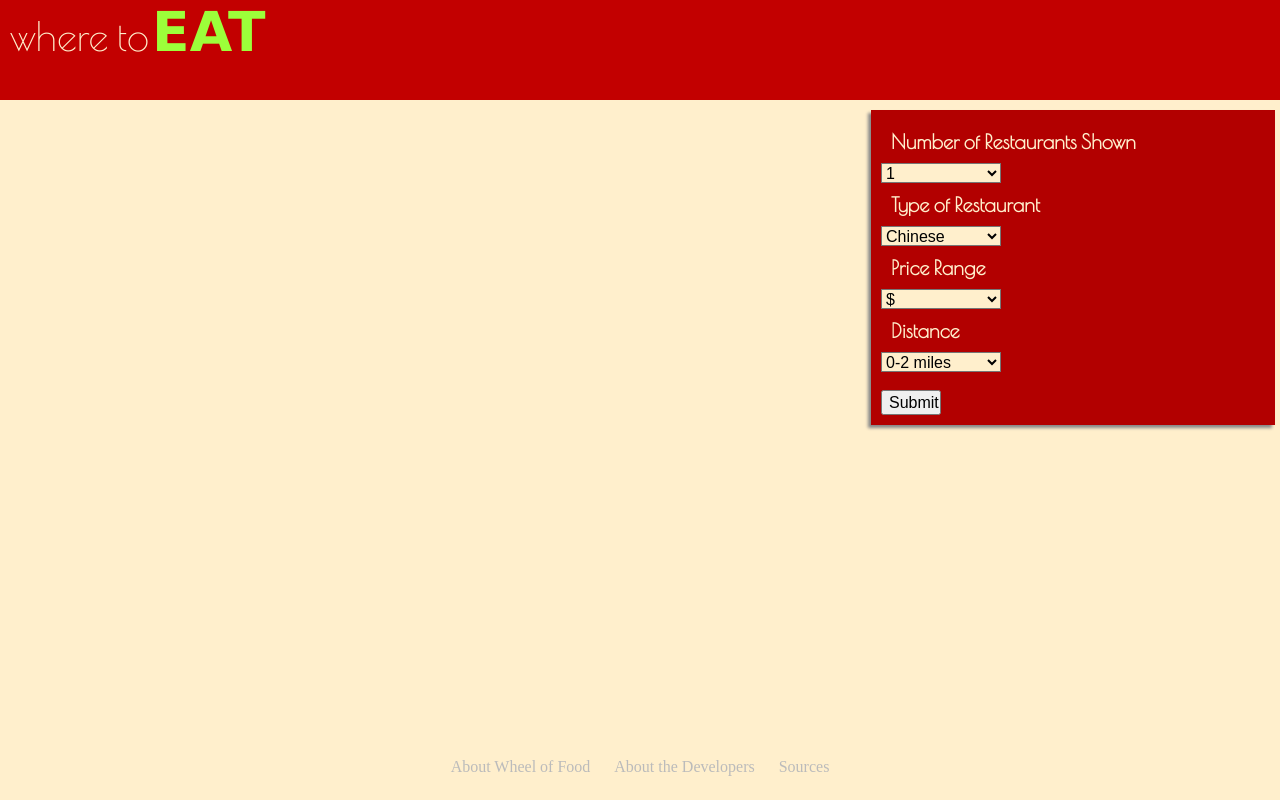
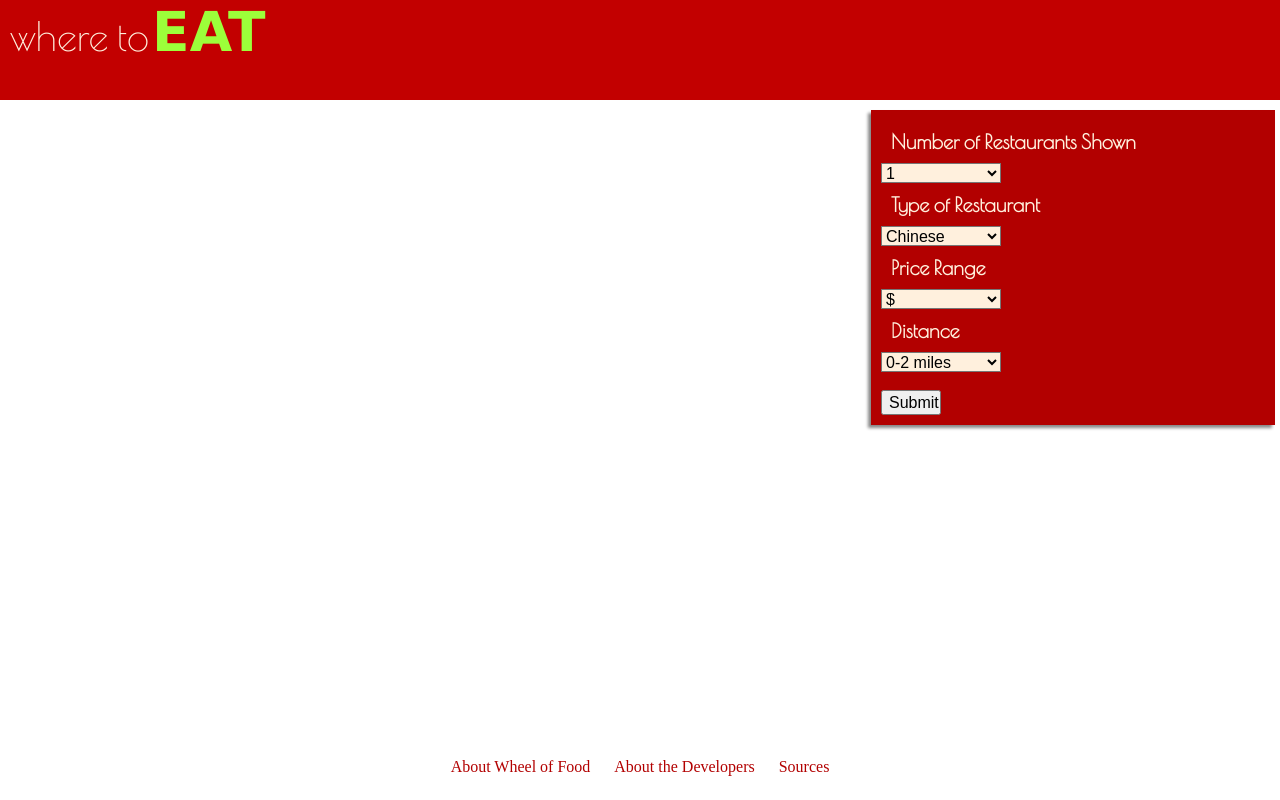
Before and after one commit to tranpham1997/team-tek-food, a Python web app: template wheel-of-food/templates/results.html in a window 1280 px wide. Run offline with Jinja, Linux system fonts and the light colour scheme; the template is opened without the code that fills it, so the values that code supplies are empty.

Commit message:
result update

```diff
--- a/wheel-of-food/static/resultpage.css
+++ b/wheel-of-food/static/resultpage.css
@@ -13,13 +13,13 @@ html{
 }
 body{
   margin: 0;
-  background-color: #FFEFCC;
+  background-color: white;
   padding: 0;
   height:100%;
 }
 a{
   text-decoration: none;
-  color: #BBBBBB;
+  color: #B20000;
   padding: 0px 10px;
 }
 footer{
@@ -32,7 +32,7 @@ h2{
   margin: 0;
   font-family: "Poiret One", sans-serif;
   font-size: 20px;
-  color: #FFEFCC;
+  color: #FFF0DD;
 }
 h3{
   color: #FFC131;
@@ -52,7 +52,7 @@ aside{
   width: 120px;
   height: 20px;
   font-size: 16px;
-  background-color: #FFEFCC;
+  background-color: #FFF0DD;
 }
 #submitbutton{
   height: 25px;
@@ -80,7 +80,7 @@ aside{
 }
 #whereTo{
   font-family: "Poiret One", cursive;
-  color: #FFEFCC;
+  color: #FFF0DD;
   text-align: left;
   margin: 0;
   padding-right: 3px;
```
